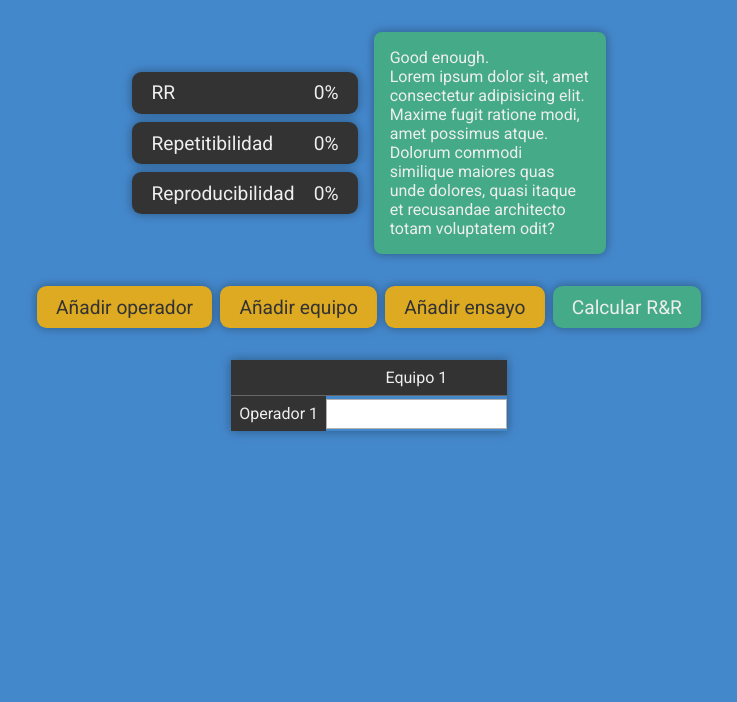
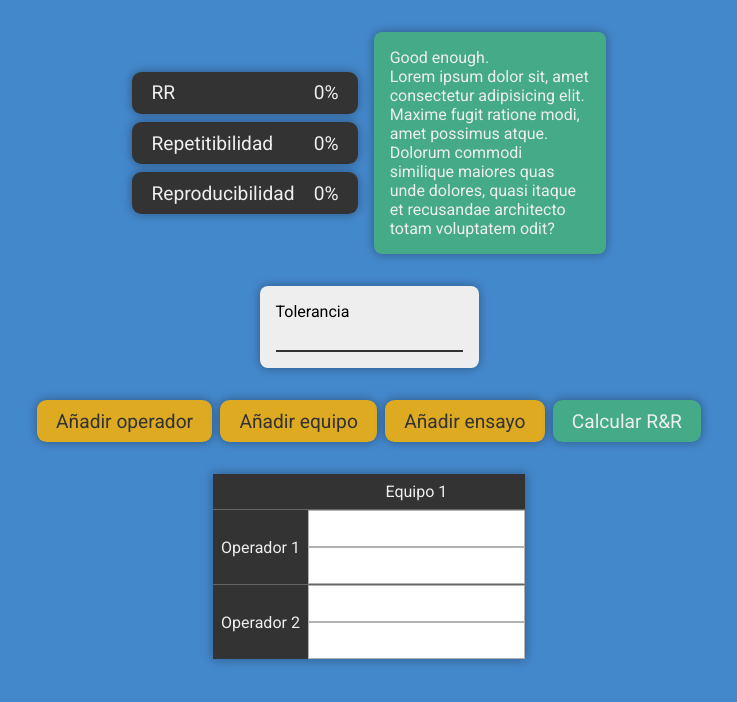
Before and after one commit to FernanEd/metrologia-R-R, a React (Create React App) app: page / in a window 1280 px wide. Shown: the top 702 px of the page, without its empty margins (271-1008 px from the left). Built offline with nearby package versions, Linux system fonts and the light colour scheme.

Commit message:
interfaz lista, falta agregar cosas menores como disminuir cuadriculas

```diff
--- a/src/App.js
+++ b/src/App.js
@@ -3,18 +3,17 @@ import { fabOperador, obtenerRR, redondear } from './logic/calculator';
 
 export default function App() {
   //Data de las mediciones // 1 operador con 1 equipo con 1 medida
-  let [datos, setDatos] = useState([[[0]]]);
+  let [datos, setDatos] = useState([[[0, 0]], [[0, 0]]]);
+  //Cuantos operadores hay
+  let [currentR, setCurrentR] = useState(2);
 
-  //Cuantos arreglos hay
-  let [currentR, setCurrentR] = useState(1);
-  //Longitud d
+  //Cuantos equipos hay
   let [currentEquipos, setCurrentEquipos] = useState(1);
-  //Ensayos
-  let [currentN, setCurrentN] = useState(1);
 
-  let [currentT, setCurrentT] = useState(15);
-  let [currentK1, setCurrentK1] = useState(2.21);
-  let [currentK2, setCurrentK2] = useState(2.7);
+  //Cuantos ensayos hay
+  let [currentN, setCurrentN] = useState(2);
+
+  let [currentT, setCurrentT] = useState(1);
 
   let [currentRR, setCurrentRR] = useState({
     RR: 0,
@@ -77,12 +76,38 @@ export default function App() {
       T: currentT,
       N: currentN,
       R: currentR,
-      K1: currentK1,
-      K2: currentK2,
+      K1: obtenerK1(),
+      K2: obtenerK2(),
       operadores,
     });
 
     setCurrentRR(newRR);
+  }
+
+  function obtenerK1() {
+    switch (currentN) {
+      case 5:
+        return 2.21;
+      case 4:
+        return 2.5;
+      case 3:
+        return 3.05;
+      case 2:
+        return 4.56;
+    }
+  }
+
+  function obtenerK2() {
+    switch (currentR) {
+      case 5:
+        return 2.08;
+      case 4:
+        return 2.3;
+      case 3:
+        return 2.7;
+      case 2:
+        return 3.65;
+    }
   }
 
   return (
@@ -121,20 +146,33 @@ export default function App() {
           </div>
         </div>
       </div>
-
       <div className="app-controls">
-        <button className="btn btn-warning" onClick={addOperador}>
+        <div className="app-controls-inputs">
+          <div className="control-input">
+            <label htmlFor="">Tolerancia</label>
+            <input onChange={(e) => setCurrentT(e.target.value)} />
+          </div>
+        </div>
+        <div className="app-controls-buttons">
+          <button
+            className="btn btn-warning"
+            onClick={currentR < 5 ? addOperador : null}
+          >
             Añadir operador
           </button>
           <button className="btn btn-warning" onClick={addEquipo}>
             Añadir equipo
           </button>
-        <button className="btn btn-warning" onClick={addEnsayo}>
+          <button
+            className="btn btn-warning"
+            onClick={currentN < 5 ? addEnsayo : null}
+          >
             Añadir ensayo
           </button>
           <button className="btn btn-success" onClick={calcularRR}>
             Calcular R&R
           </button>
+        </div>
       </div>
 
       <div className="app-content">
--- a/src/index.css
+++ b/src/index.css
@@ -13,6 +13,11 @@
 
 * {
   font-family: 'Roboto', sans-serif;
+}
+
+input {
+  font-family: 'Roboto', sans-serif;
+  font-size: 1em;
 }
 
 body {
@@ -83,7 +88,7 @@ p {
 }
 
 .btn:hover {
-  filter: brightness(1.1);
+  filter: brightness(1.2);
 }
 
 .btn-warning {
@@ -94,13 +99,6 @@ p {
 .btn-success {
   background-color: var(--success);
   color: var(--light);
-}
-
-.app-controls {
-  display: flex;
-  justify-content: center;
-  gap: 0.5em;
-  margin: 2em;
 }
 
 .app-content {
@@ -147,3 +145,43 @@ p {
   border-radius: 0.5em;
   box-shadow: 0 0 10px 1px rgba(0, 0, 0, 0.3);
 }
+
+.app-controls {
+  display: flex;
+  flex-direction: column;
+  align-items: center;
+  justify-content: center;
+  gap: 2em;
+  margin: 2em;
+}
+
+.app-controls-inputs {
+  padding: 1em;
+  border-radius: 0.5em;
+  box-shadow: 0 0 10px 1px rgba(0, 0, 0, 0.3);
+  background-color: var(--light);
+
+  display: flex;
+  justify-content: center;
+  gap: 0.5em;
+}
+
+.control-input {
+  display: flex;
+  flex-direction: column;
+  justify-content: center;
+  gap: 0.5em;
+}
+
+.control-input input {
+  background: 0;
+  border: 0;
+  outline: 0;
+  border-bottom: 2px solid var(--dark);
+}
+
+.app-controls-buttons {
+  display: flex;
+  justify-content: center;
+  gap: 0.5em;
+}
```
Lines whose indentation alone changed are shown as unchanged.
